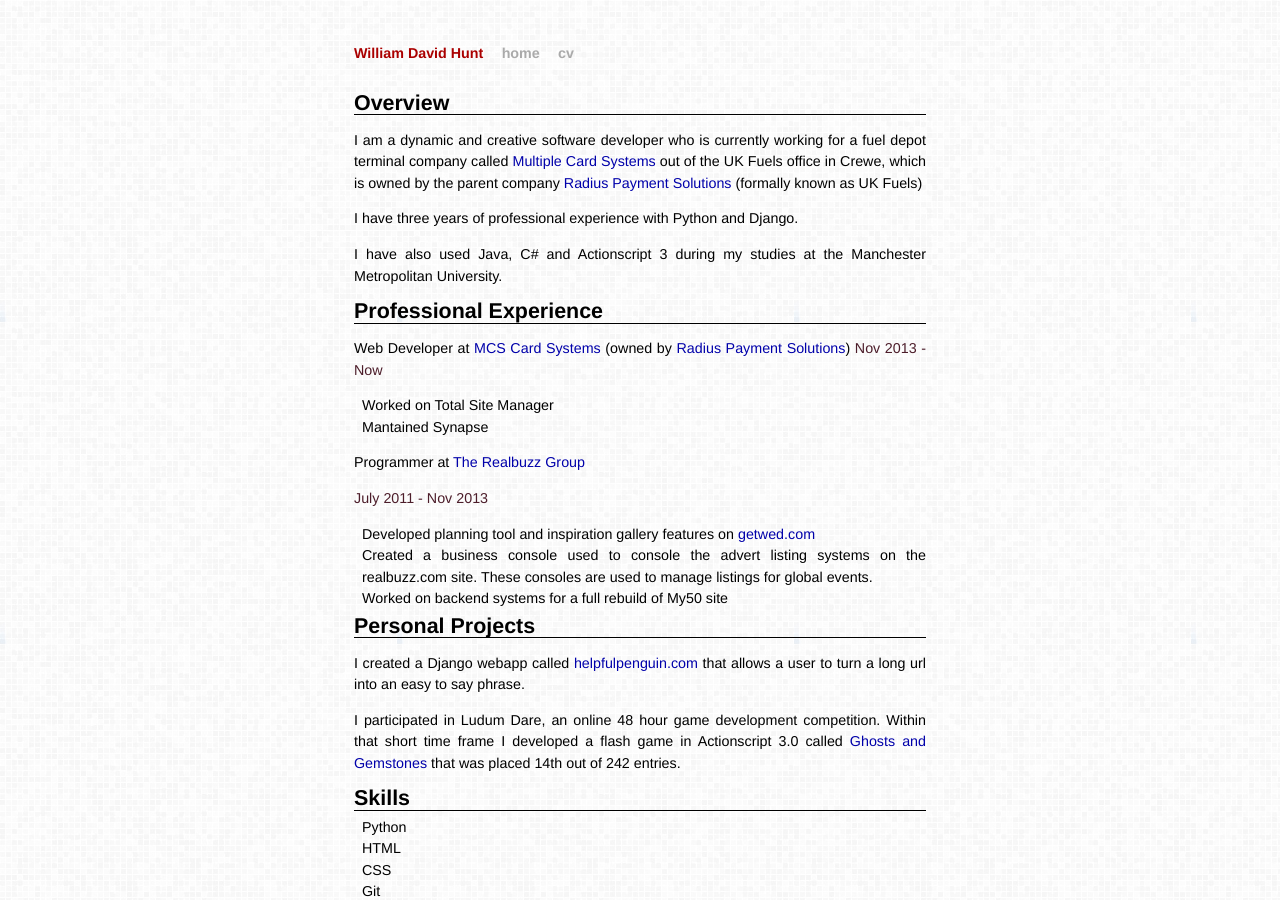
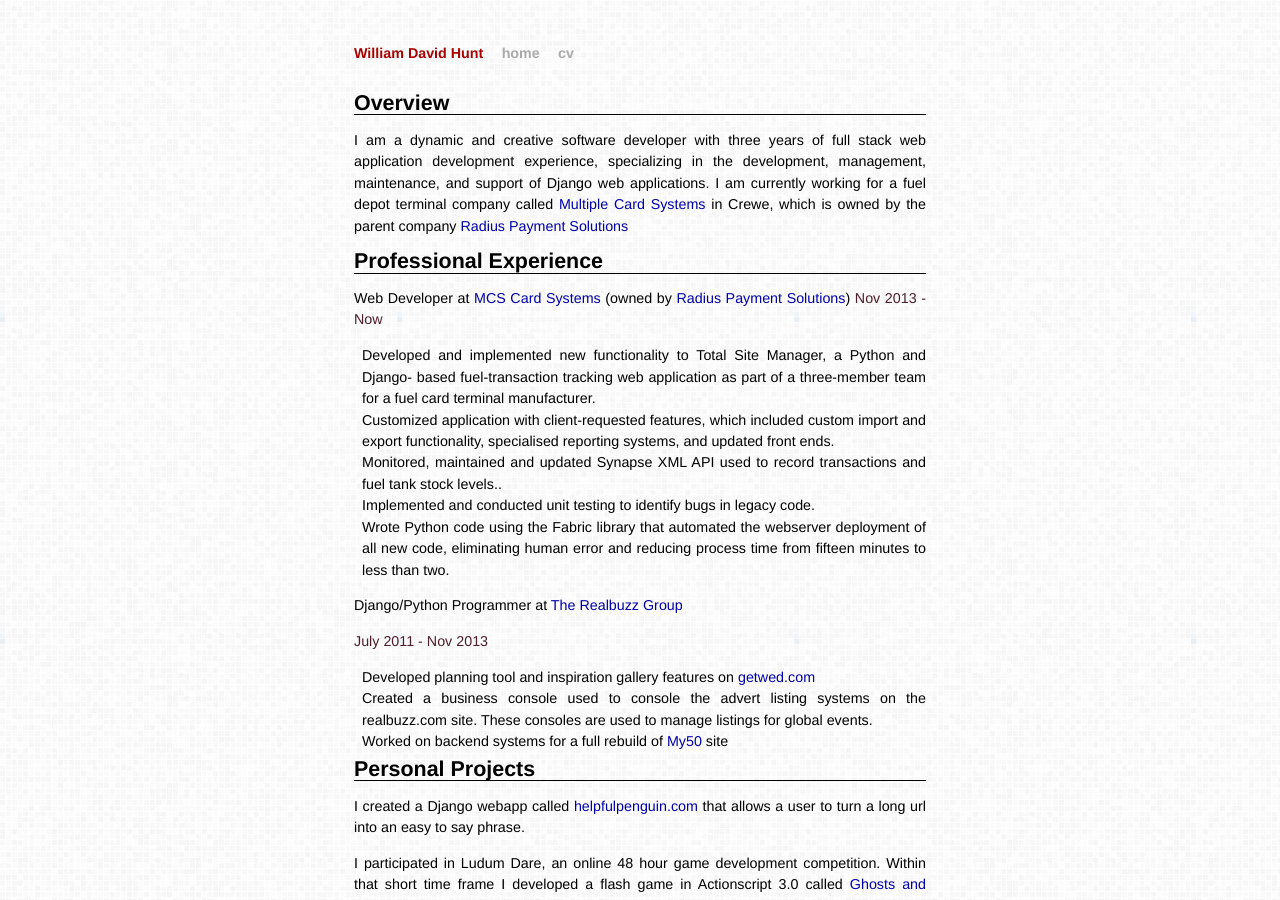
Before and after one commit to penguinhat/penguinhat.github.com, a Jekyll site: the page built from cv.md, in a window 1280 px wide and 900 px high. Built offline with Jekyll 4.4.1, drawn with Linux system fonts in a browser that asks for light colours.

Commit message:
Update cv

```diff
--- a/cv.md
+++ b/cv.md
@@ -6,11 +6,7 @@ title: William David Hunt
 Overview
 ------
 
-I am a dynamic and creative software developer who is currently working for a fuel depot terminal company called <a href='therealbuzzgroup.com'>Multiple Card Systems</a> out of the UK Fuels office in Crewe, which is owned by the parent company <a href='http://radiuspaymentsolutions.com/'>Radius Payment Solutions</a> (formally known as UK Fuels)
-
-I have three years of professional experience with Python and Django.
-
-I have also used Java, C# and Actionscript 3 during my studies at the Manchester Metropolitan University.
+I am a dynamic and creative software developer with three years of full stack web application development experience, specializing in the development, management, maintenance, and support of Django web applications. I am currently working for a fuel depot terminal company called <a href='mcscardsystems.com'>Multiple Card Systems</a> in Crewe, which is owned by the parent company <a href='http://radiuspaymentsolutions.com/'>Radius Payment Solutions</a>
 
 Professional Experience
 ------
@@ -18,17 +14,19 @@ Professional Experience
 
 Web Developer at <a href='http://www.mcscardsystems.com'>MCS Card Systems</a> (owned by <a href='http://radiuspaymentsolutions.com/'>Radius Payment Solutions</a>) <span class="cv-date">Nov 2013 - Now</span>
 
- * Worked on Total Site Manager
- * Mantained Synapse
+ * Developed and implemented new functionality to Total Site Manager, a Python and Django- based fuel-transaction tracking web application as part of a three-member team for a fuel card terminal manufacturer.
+ * Customized application with client-requested features, which included custom import and export functionality, specialised reporting systems, and updated front ends.
+ * Monitored, maintained and updated Synapse XML API used to record transactions and fuel tank stock levels..
+ * Implemented and conducted unit testing to identify bugs in legacy code.
+ * Wrote Python code using the Fabric library that automated the webserver deployment of all new code, eliminating human error and reducing process time from fifteen minutes to less than two.
 
-
-Programmer at <a href='therealbuzzgroup.com'>The Realbuzz Group</a>
+Django/Python Programmer at <a href='therealbuzzgroup.com'>The Realbuzz Group</a>
 
 <span class="cv-date">July 2011 - Nov 2013</span>
 
  * Developed planning tool and inspiration gallery features on <a href='getwed.com'>getwed.com</a>
  * Created a business console used to console the advert listing systems on the realbuzz.com site. These consoles are used to manage listings for global events.
- * Worked on backend systems for a full rebuild of My50 site
+ * Worked on backend systems for a full rebuild of <a href='http://www.my50.com'>My50</a> site
 
 
 Personal Projects
```
Also changed, not shown: other parts of cv.md (+2 -3 lines).
